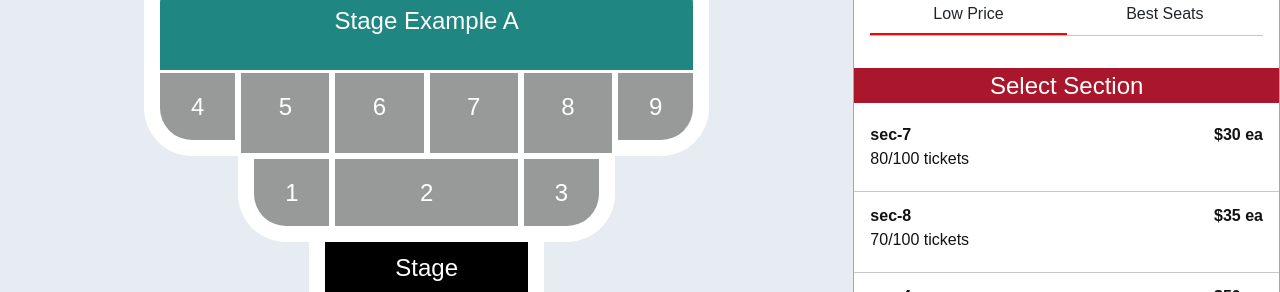
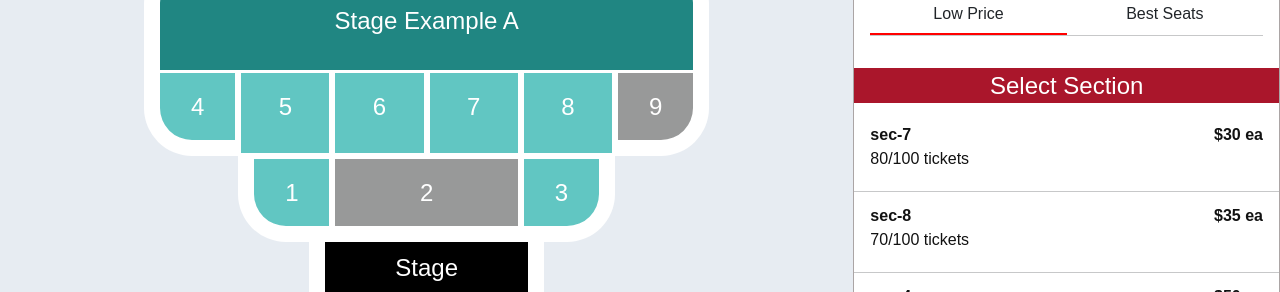
Before and after one commit to 1Nexts/ticket-lab, a Next.js app: page /stage-list/1 in a window 1280 px wide. Shown: the part 380-672 px from the top of the page. Built offline with nearby package versions, Linux system fonts and the light colour scheme.

Commit message:
Fix StageExA - key change Sec to sec

```diff
--- a/components/stage-template/StageExA.tsx
+++ b/components/stage-template/StageExA.tsx
@@ -31,35 +31,35 @@ const StageExAComponent = ({ dicSections, sectionsFilter }: CardProps) => {
           </div>
 
           <div className={"row m-0"}>
-          <div className={`col-2 ${styles["stage-left"]} ` + getStyleCustomSectionBySectionId('Sec-4')}>
+          <div className={`col-2 ${styles["stage-left"]} ` + getStyleCustomSectionBySectionId('sec-4')}>
               <h3>4 </h3>
             </div>
-            <div className={`col-2 ${styles["stage"]} ` + getStyleCustomSectionBySectionId('Sec-5')}>
+            <div className={`col-2 ${styles["stage"]} ` + getStyleCustomSectionBySectionId('sec-5')}>
               <h3>5</h3>
             </div>
-            <div className={`col-2 ${styles["stage"]} ` + getStyleCustomSectionBySectionId('Sec-6')}>
+            <div className={`col-2 ${styles["stage"]} ` + getStyleCustomSectionBySectionId('sec-6')}>
               <h3>6</h3>
             </div>
-            <div className={`col-2 ${styles["stage"]} ` + getStyleCustomSectionBySectionId('Sec-7')}>
+            <div className={`col-2 ${styles["stage"]} ` + getStyleCustomSectionBySectionId('sec-7')}>
               <h3>7</h3>
             </div>
-            <div className={`col-2 ${styles["stage"]} ` + getStyleCustomSectionBySectionId('Sec-8')}>
+            <div className={`col-2 ${styles["stage"]} ` + getStyleCustomSectionBySectionId('sec-8')}>
               <h3>8</h3>
             </div>
-            <div className={`col-2 ${styles["stage-right"]} ` + getStyleCustomSectionBySectionId('Sec-9')}>
+            <div className={`col-2 ${styles["stage-right"]} ` + getStyleCustomSectionBySectionId('sec-9')}>
               <h3>9</h3>
             </div>
           </div>
           <div className={"row m-0 justify-content-center"}>
-            <div className={`col-2 ${styles["stage-left"]} ` + getStyleCustomSectionBySectionId('Sec-1')}>
+            <div className={`col-2 ${styles["stage-left"]} ` + getStyleCustomSectionBySectionId('sec-1')}>
               <h3>1</h3>
             </div>
             <div
-              className={ `col-4 ${styles["stage-middle"]} ` + getStyleCustomSectionBySectionId('Sec-2') }
+              className={ `col-4 ${styles["stage-middle"]} ` + getStyleCustomSectionBySectionId('sec-2') }
             >
               <h3>2</h3>
             </div>
-            <div className={`col-2 ${styles["stage-right"]} ` + getStyleCustomSectionBySectionId('Sec-3')}>
+            <div className={`col-2 ${styles["stage-right"]} ` + getStyleCustomSectionBySectionId('sec-3')}>
               <h3>3</h3>
             </div>
           </div>
```
